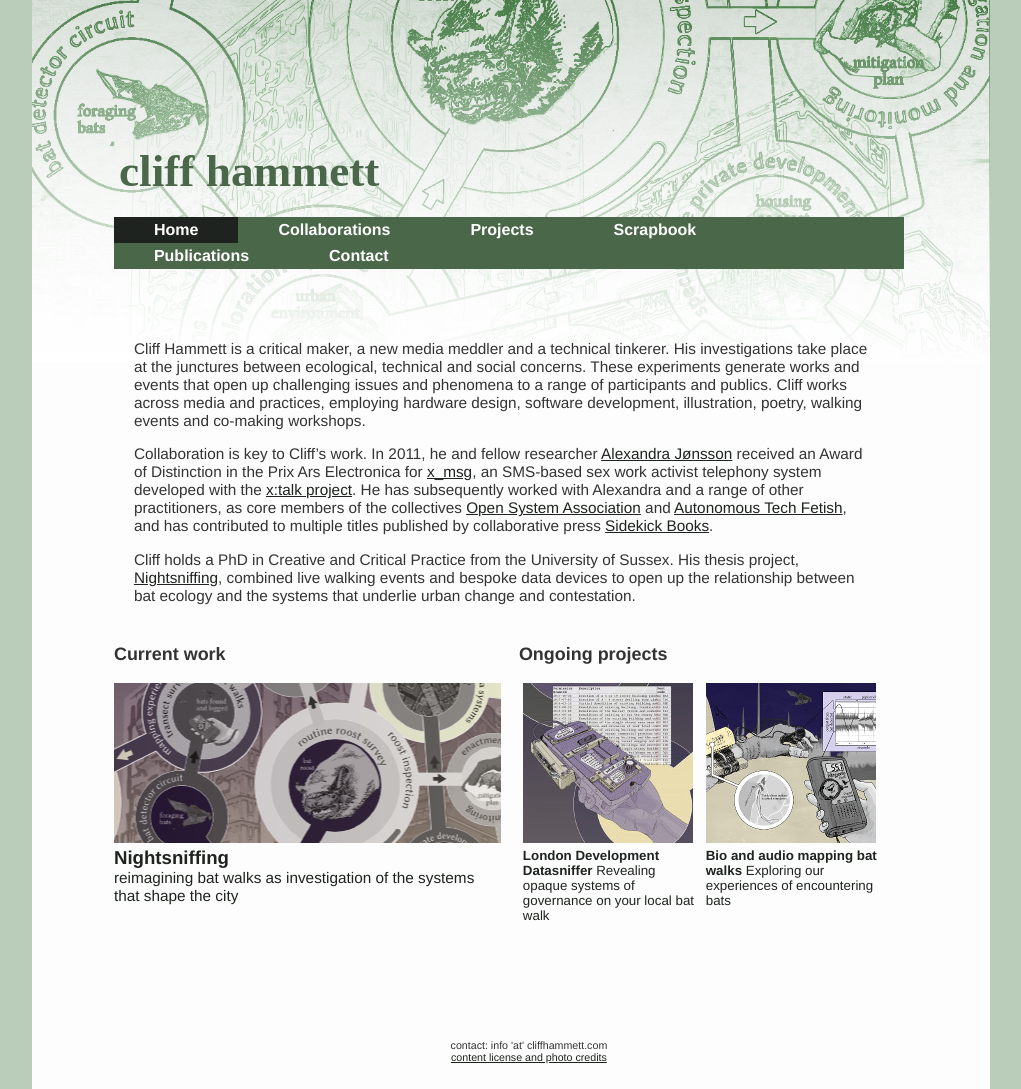
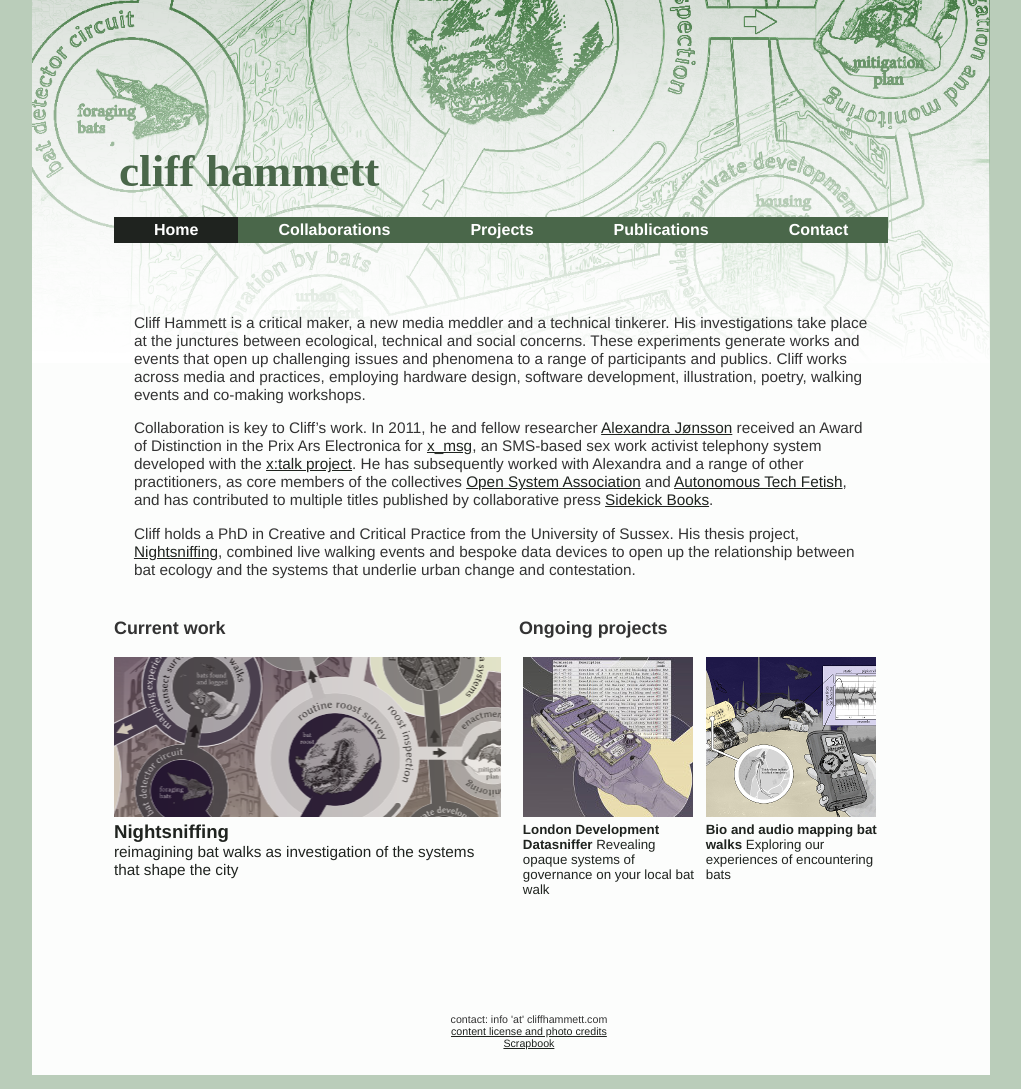
Before and after one commit to dentalplan/dentalplan.github.io, a Jekyll site: the page built from index.html, in a window 1280 px wide. Shown: the whole page, without its empty margins (129-1150 px from the left). Built offline with Jekyll 4.4.1, drawn with Linux system fonts in a browser that asks for light colours; the list of posts is cut into pages by our own code.

```diff
--- a/_layouts/default.html
+++ b/_layouts/default.html
@@ -30,7 +30,7 @@
 <!--			<li><a href="/about" id="aboutnav">About</a></li> -->
 			<li><a href="/collaborations" id="collabnav">Collaborations</a></li>
 			<li><a href="/projects" id="projectnav">Projects</a></li>
-			<li><a href="/scrapbook" id="scrapnav">Scrapbook</a></li>
+<!--			<li><a href="/scrapbook" id="scrapnav">Scrapbook</a></li>-->
 			<li><a href="/publications" id="pubnav">Publications</a></li>
 			<li><a href="/contact" id="connav">Contact</a></li>
 		<tr></tr></table>
```
Also changed, not shown: other parts of _layouts/default.html (+2 -1 lines).
